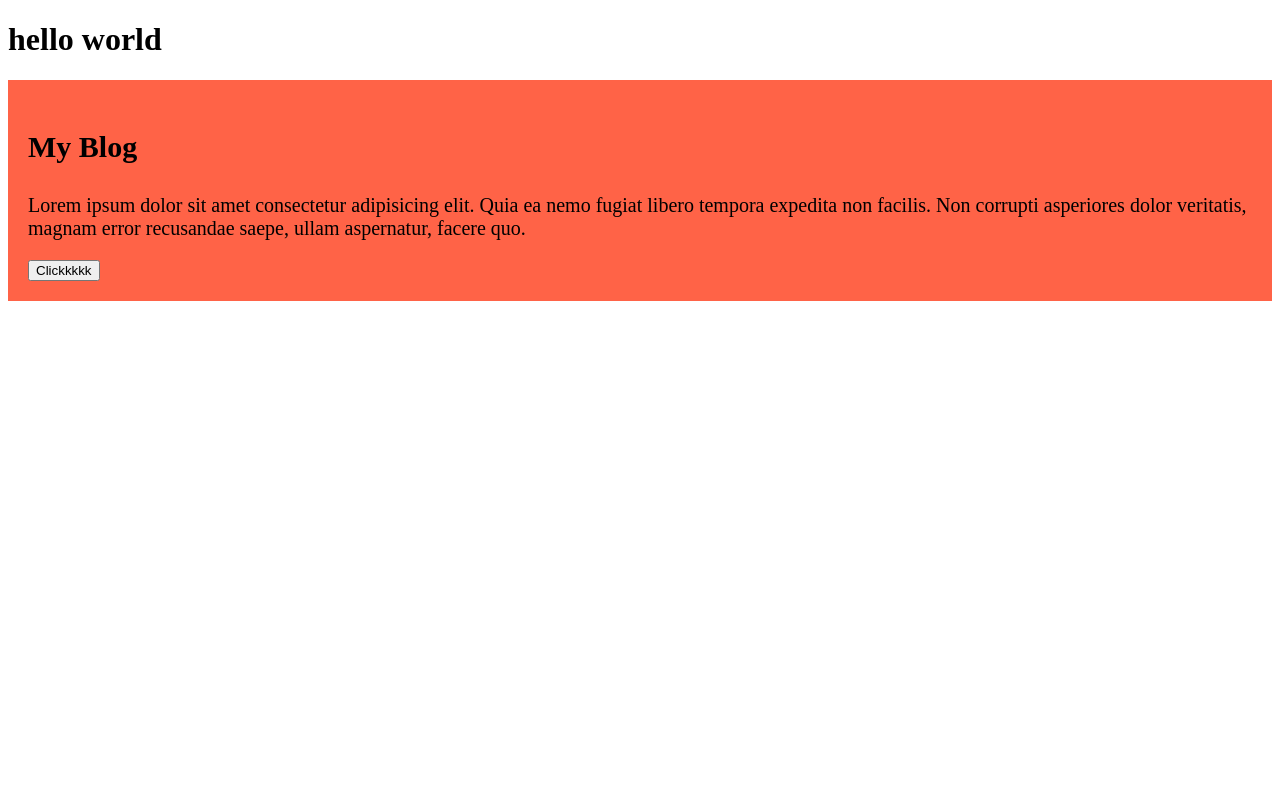
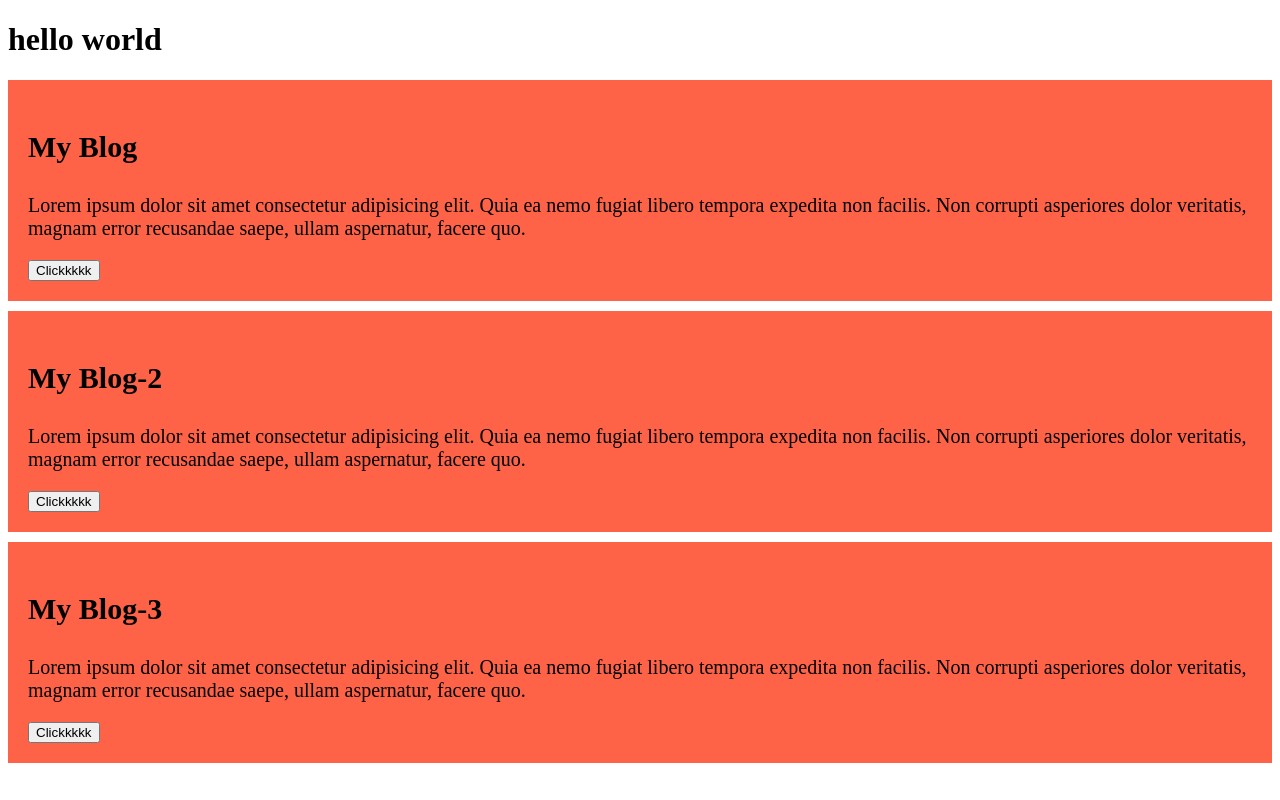
Before and after one commit to arian2004feni/learning-web-dev, a plain HTML site: page index.html in a window 1280 px wide. Drawn offline with Linux system fonts and the light colour scheme.

Commit message:
adding more 2 blog...

```diff
--- a/index.html
+++ b/index.html
@@ -18,5 +18,25 @@
       </p>
       <button>Clickkkkk</button>
     </div>
+    <div>
+      <h3>My Blog-2</h3>
+      <p>
+        Lorem ipsum dolor sit amet consectetur adipisicing elit. Quia ea nemo
+        fugiat libero tempora expedita non facilis. Non corrupti asperiores
+        dolor veritatis, magnam error recusandae saepe, ullam aspernatur, facere
+        quo.
+      </p>
+      <button>Clickkkkk</button>
+    </div>
+    <div>
+      <h3>My Blog-3</h3>
+      <p>
+        Lorem ipsum dolor sit amet consectetur adipisicing elit. Quia ea nemo
+        fugiat libero tempora expedita non facilis. Non corrupti asperiores
+        dolor veritatis, magnam error recusandae saepe, ullam aspernatur, facere
+        quo.
+      </p>
+      <button>Clickkkkk</button>
+    </div>
   </body>
 </html>
--- a/style.css
+++ b/style.css
@@ -1,6 +1,7 @@
 div{
   padding: 20px;
   background-color: tomato;
+  margin-bottom: 10px;
 }
 
 h3{
```
